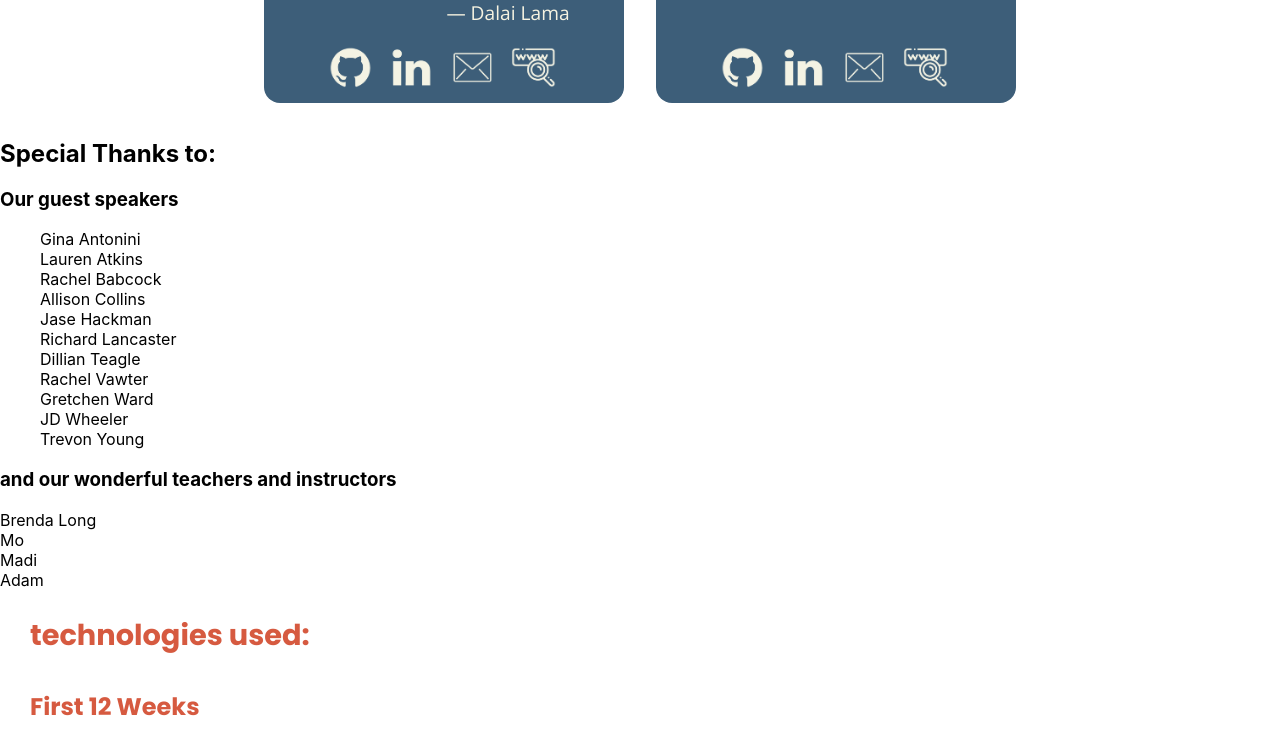
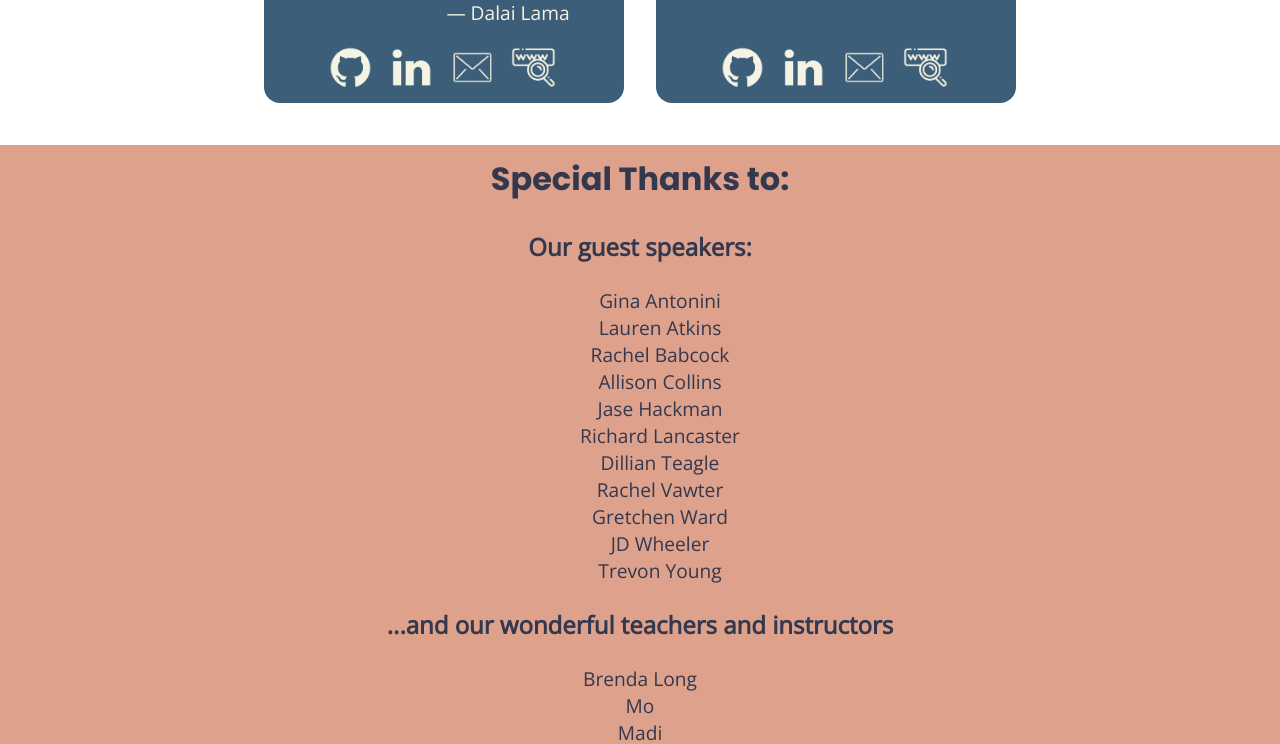
Before and after one commit to nss-day-cohort-35/website, a React (Create React App) app: page / in a window 1280 px wide. Shown: the part 7640-8384 px from the top of the page. Built offline with nearby package versions, Linux system fonts and the light colour scheme.

Commit message:
thank you card styled

```diff
--- a/src/Components/PageContent/GroupThanksCard.css
+++ b/src/Components/PageContent/GroupThanksCard.css
@@ -1,3 +1,30 @@
 li {
     list-style-type: none;
 }
+
+.thanksContainer {
+    background-color:#dda18c;
+    padding-bottom: 20px;
+}
+
+.thankYouTitle {
+    font-family: 'Poppins', sans-serif;
+    color: #33384e;
+    text-align: center;
+    padding-top: 10px;
+    font-size: 2em;
+}
+
+.speakersInfo  {
+    font-family: 'Open Sans', sans-serif;
+    color: #33384e;
+    text-align: center;
+    font-size: 1.5em;
+}
+
+.speakerNames{
+    font-family: 'Open Sans', sans-serif;
+    color: #33384e;
+    text-align: center;
+    font-size: 1.2em;
+}
--- a/src/Components/PageContent/GroupThanksCard.js
+++ b/src/Components/PageContent/GroupThanksCard.js
@@ -7,27 +7,27 @@ export default class GroupThanksCard extends Component {
     render() {
         return (
             <>
-            <div>
-                <h2>Special Thanks to: </h2>
-                <h3>Our guest speakers</h3>
+            <div className="thanksContainer">
+                <h2 className="thankYouTitle">Special Thanks to: </h2>
+                <h3 className="speakersInfo">Our guest speakers:</h3>
                 <ul>
-                    <li>Gina Antonini</li>
-                    <li>Lauren Atkins</li>
-                    <li>Rachel Babcock</li>
-                    <li>Allison Collins</li>
-                    <li>Jase Hackman</li>
-                    <li>Richard Lancaster</li>
-                    <li>Dillian Teagle</li>
-                    <li>Rachel Vawter</li>
-                    <li>Gretchen Ward</li>
-                    <li>JD Wheeler</li>
-                    <li>Trevon Young</li>
+                    <li className="speakerNames">Gina Antonini</li>
+                    <li className="speakerNames">Lauren Atkins</li>
+                    <li className="speakerNames">Rachel Babcock</li>
+                    <li className="speakerNames">Allison Collins</li>
+                    <li className="speakerNames">Jase Hackman</li>
+                    <li className="speakerNames">Richard Lancaster</li>
+                    <li className="speakerNames">Dillian Teagle</li>
+                    <li className="speakerNames">Rachel Vawter</li>
+                    <li className="speakerNames">Gretchen Ward</li>
+                    <li className="speakerNames">JD Wheeler</li>
+                    <li className="speakerNames">Trevon Young</li>
                 </ul>
-                <h3>and our wonderful teachers and instructors</h3>
-                    <li>Brenda Long</li>
-                    <li>Mo</li>
-                    <li>Madi</li>
-                    <li>Adam</li>
+                <h3 className="speakersInfo">...and our wonderful teachers and instructors</h3>
+                    <li className="speakerNames">Brenda Long</li>
+                    <li className="speakerNames">Mo</li>
+                    <li className="speakerNames">Madi</li>
+                    <li className="speakerNames">Adam</li>
             </div>
             </>
 
```
